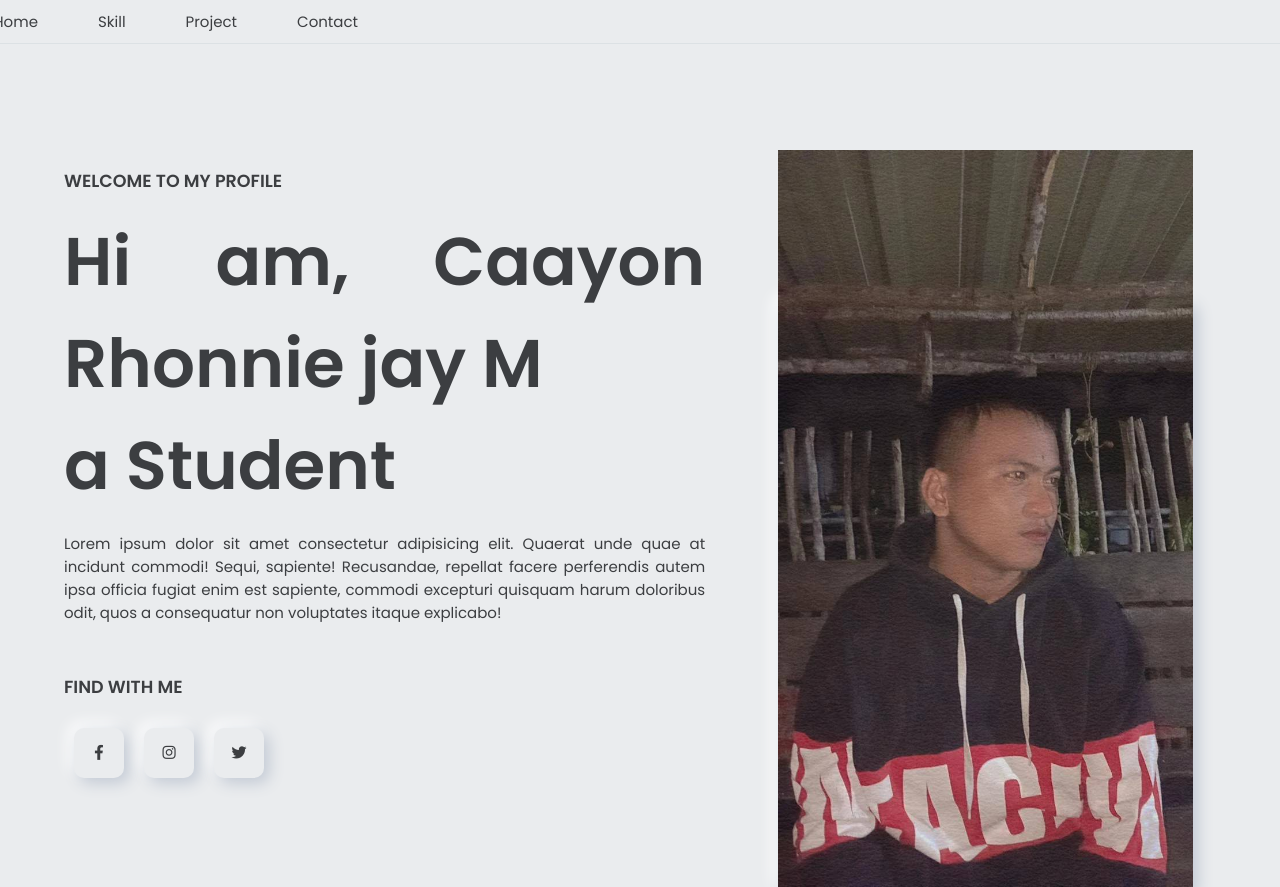
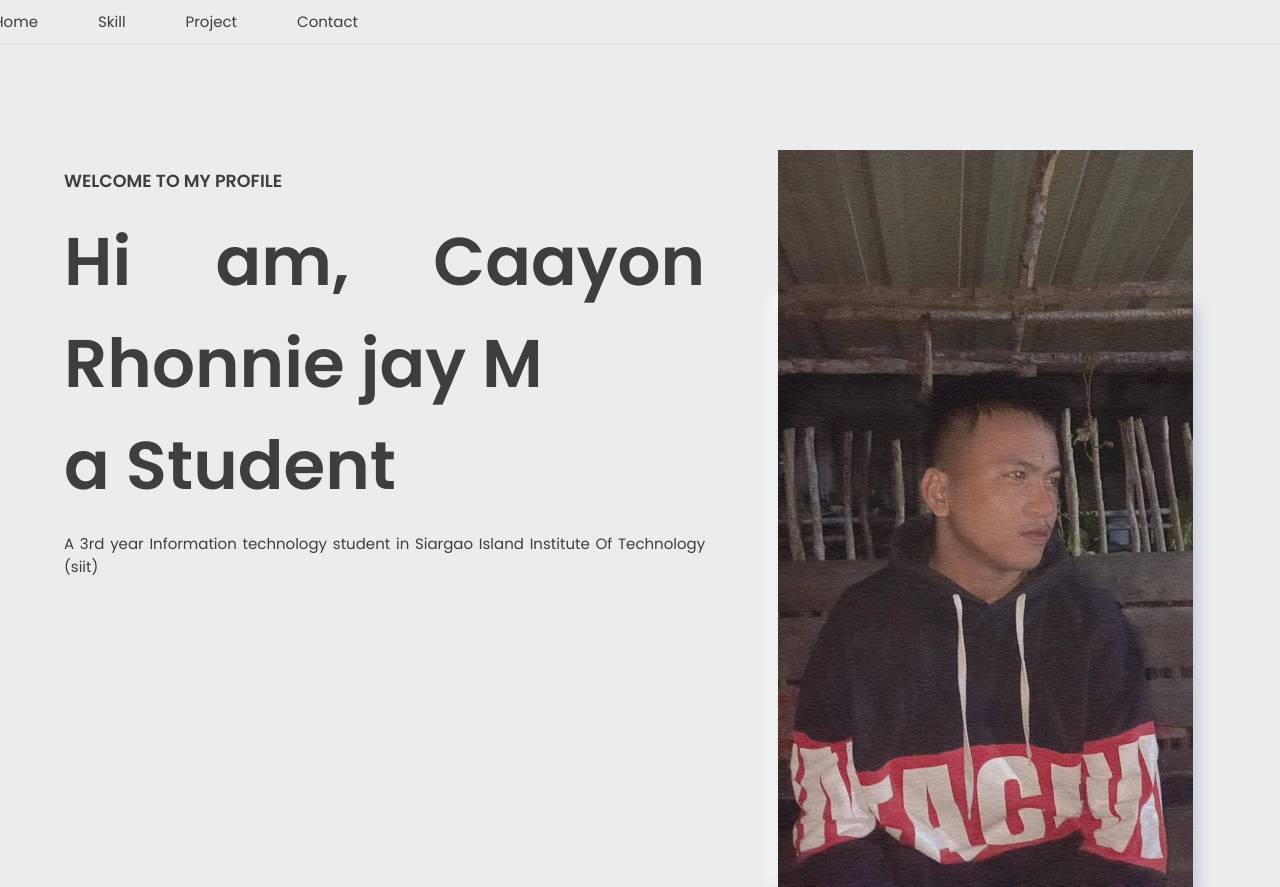
Before and after one commit to arjie-123/caayon, a plain HTML site: page index.html in a window 1280 px wide. Shown: the top 887 px of the page. Drawn offline with Linux system fonts and the light colour scheme.

Commit message:
index.html

```diff
--- a/index.html
+++ b/index.html
@@ -42,16 +42,8 @@
                     </div>
                 </h1>
                 <p>
-                    Lorem ipsum dolor sit amet consectetur adipisicing elit. Quaerat unde quae at incidunt commodi! Sequi, sapiente! Recusandae, repellat facere perferendis autem ipsa officia fugiat enim est sapiente, commodi excepturi quisquam harum doloribus odit, quos a consequatur non voluptates itaque explicabo!
+                    A 3rd year Information technology student in Siargao Island Institute Of Technology (siit)
                 </p>
-                <div class="find">
-                    <h3>FIND WITH ME</h3>
-                    <ul>
-                        <li><i class="fa-brands fa-facebook-f"></i></li>
-                        <li><i class="fa-brands fa-instagram"></i></li>
-                        <li><i class="fa-brands fa-twitter"></i></li>
-                    </ul>
-                </div>
             </div>
             <div class="avatar">
                 <img src="./avatar.jpeg" alt="">
```
